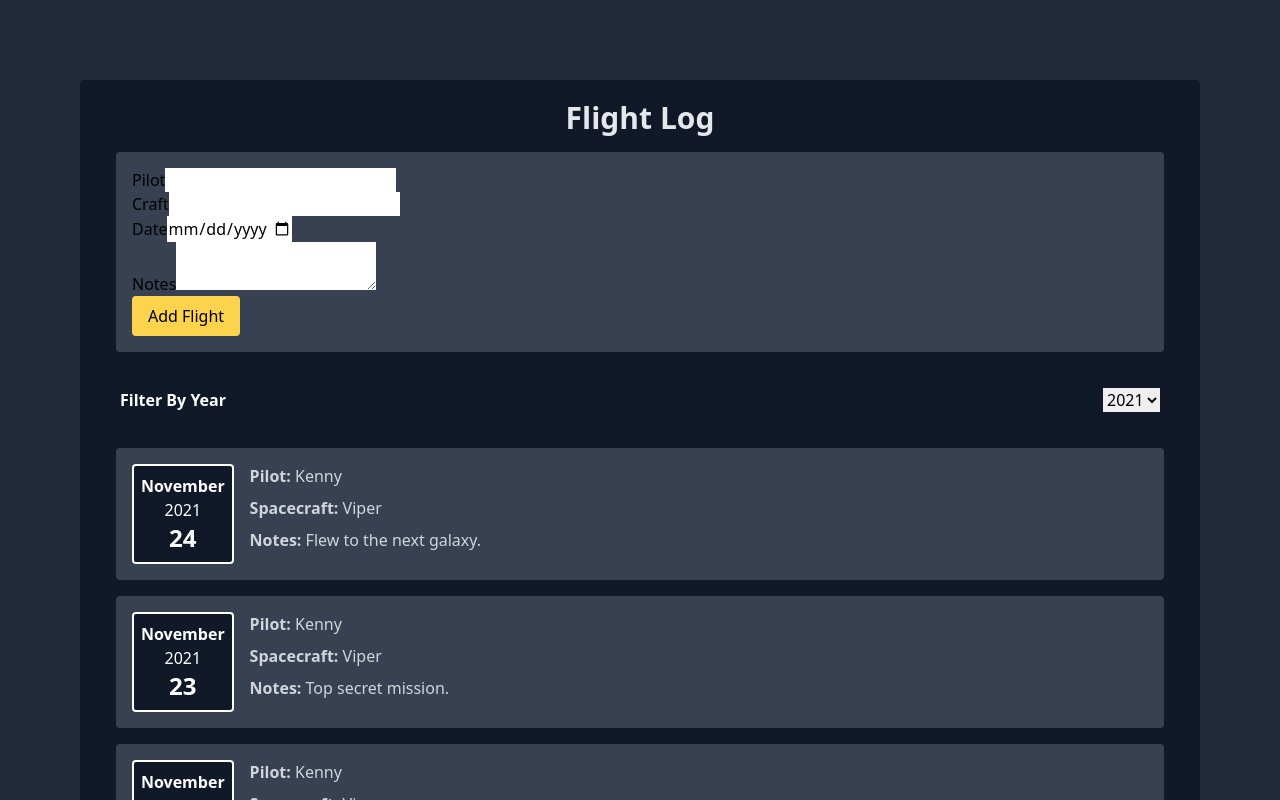
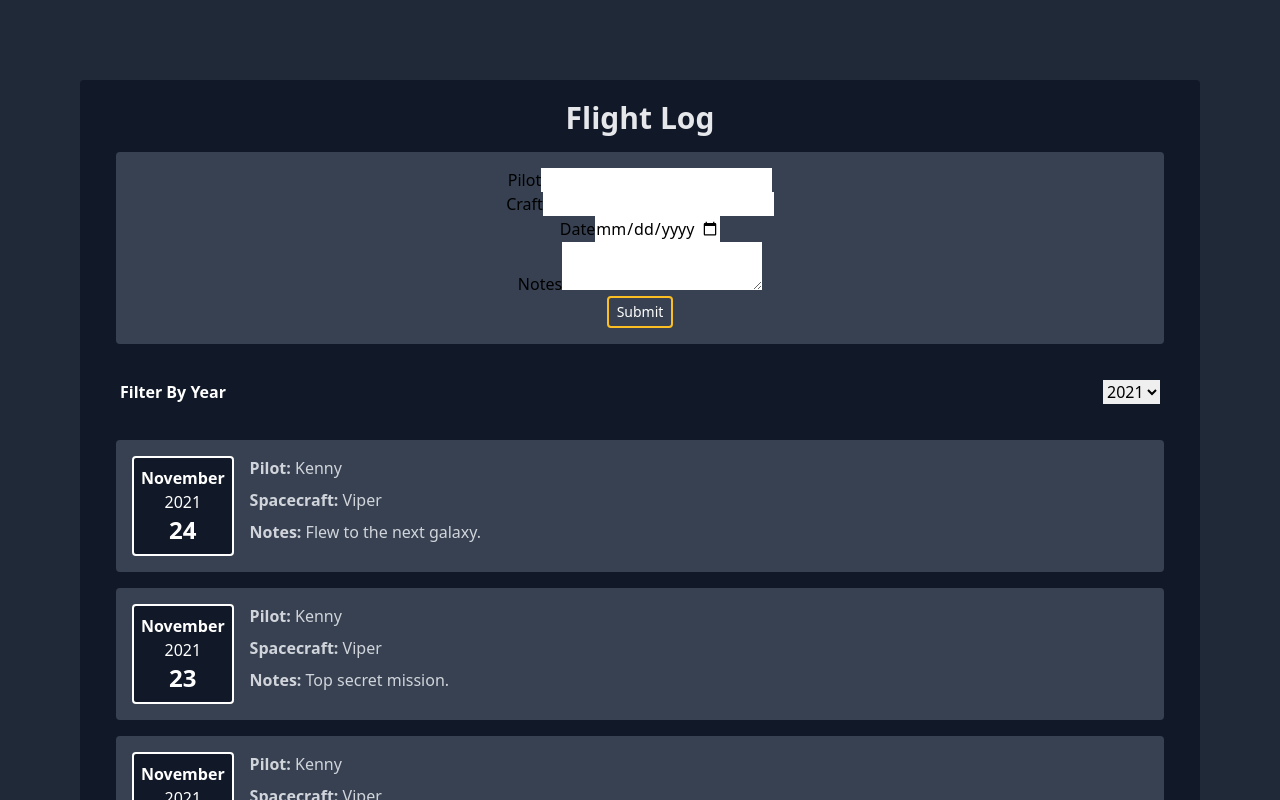
Before and after one commit to eukalytics/flightlog, a React (Create React App) app: page / in a window 1280 px wide. Both pictures are taken after a click on the button "Add Flight". Shown: the top 800 px of the page. Built offline with nearby package versions, Linux system fonts and the light colour scheme.

Commit message:
add show/hide flight form

```diff
--- a/src/components/Flights/FlightList.js
+++ b/src/components/Flights/FlightList.js
@@ -1,4 +1,4 @@
-import FlightForm from "./NewFlight/FlightForm";
+import FlightFormWrap from "./NewFlight/FlightFormWrap";
 import FlightFilter from "./FlightFilter";
 import FlightListContent from "./FlightListContent.js";
 
@@ -18,7 +18,7 @@ export default function FlightList({flights, handleAddFlight, filterYear, handle
   return (
     <div className="bg-gray-900 p-5 rounded">
         <h2 className="text-gray-200 text-3xl font-semibold text-center">Flight Log</h2>
-        <FlightForm handleNewFlightSubmit={handleNewFlightSubmit} numFlights={flights.length} />
+        <FlightFormWrap handleNewFlightSubmit={handleNewFlightSubmit} numFlights={flights.length} />
         <FlightFilter handleFilterYearChange={handleFilterYearChange} filterYear={filterYear} />
         <FlightListContent flights={filteredFlights} year={filterYear} />
     </div>
--- a/src/components/Flights/NewFlight/AddFlightBtn.js
+++ /dev/null
@@ -1,7 +0,0 @@
-export default function AddFlightBtn() {
-    return (
-        <div>
-            <button type="submit" className="bg-yellow-300 px-4 py-2 rounded hover:bg-yellow-400">Add Flight</button>
-        </div>
-    )
-}
--- /dev/null
+++ b/src/components/Flights/NewFlight/BtnShowForm.js
@@ -0,0 +1,12 @@
+export default function BtnShowForm({setShowForm}) {
+    return (
+        <div>
+            <button
+                onClick={() => setShowForm(true)}
+                className="bg-gray-900 text-white px-2 py-1 rounded hover:bg-yellow-400 border-2 border-yellow-400 text-sm"
+            >
+                Add Flight
+            </button>
+        </div>
+    )
+}
--- /dev/null
+++ b/src/components/Flights/NewFlight/BtnSubmitForm.js
@@ -0,0 +1,12 @@
+export default function BtnSubmitForm() {
+    return (
+        <div>
+            <button
+                type="submit"
+                className="g-gray-900 text-white px-2 py-1 rounded hover:bg-yellow-400 border-2 border-yellow-400 text-sm"
+            >
+                Submit
+            </button>
+        </div>
+    )
+}
--- a/src/components/Flights/NewFlight/FlightForm.js
+++ b/src/components/Flights/NewFlight/FlightForm.js
@@ -1,5 +1,5 @@
 import { useState } from "react";
-import AddFlightBtn from "./AddFlightBtn";
+import BtnSubmitForm from "./BtnSubmitForm";
 
 export default function FlightForm({ handleNewFlightSubmit, numFlights }) {
     const [newFlight, setNewFlight] = useState({
@@ -77,7 +77,7 @@ export default function FlightForm({ handleNewFlightSubmit, numFlights }) {
                 <label>Notes</label>
                 <textarea name="notes" value={newFlight.notes} onChange={handleNotesChange} />
             </div>
-            <AddFlightBtn />
+            <BtnSubmitForm />
         </form>
     )
 }
--- /dev/null
+++ b/src/components/Flights/NewFlight/FlightFormWrap.js
@@ -0,0 +1,14 @@
+import { useState } from "react";
+import BtnShowForm from "./BtnShowForm";
+import FlightForm from "./FlightForm";
+
+export default function FlightFormWrap({handleNewFlightSubmit, numFlights}) {
+    const [showForm, setShowForm] = useState(false);
+    return (
+        <div className="text-center mt-4">
+            {showForm   ? <FlightForm handleNewFlightSubmit={handleNewFlightSubmit} numFlights={numFlights} />
+                        : <BtnShowForm setShowForm={setShowForm} />
+            }
+        </div>
+    )
+}
```
Also changed, not shown: 1 other file (tests, documents, lock files or other folders).
